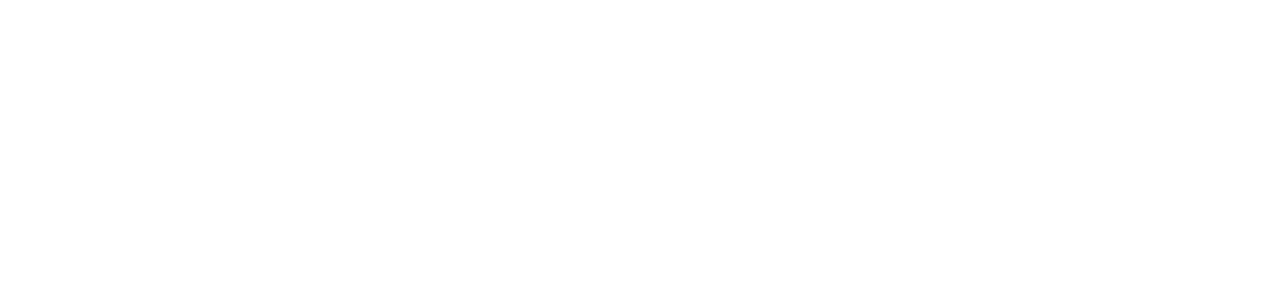
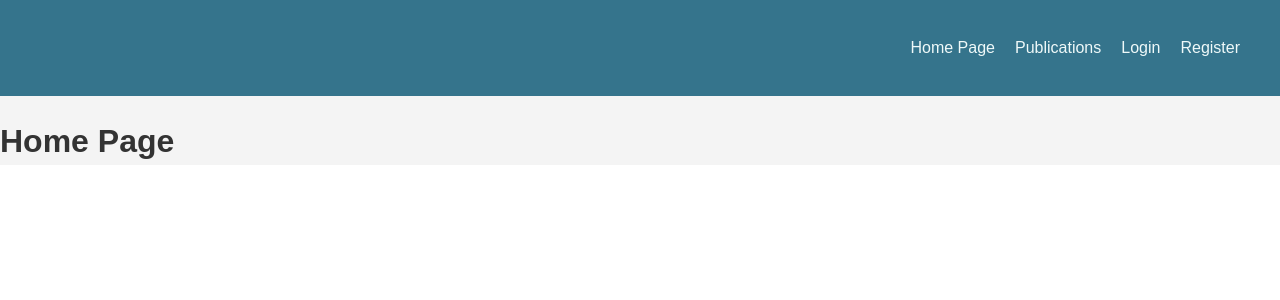
Before and after one commit to jdvsoto/TheProgrammerDiary-Front, a React (Vite) app in the folder FrontBlog/: page / in a window 1280 px wide. Before the commit this address had no page. Shown: the top 300 px of the page. Built offline with nearby package versions, Linux system fonts and the light colour scheme.

Commit message:
Home Page created

```diff
--- a/FrontBlog/src/components/Login.jsx
+++ b/FrontBlog/src/components/Login.jsx
@@ -1,5 +1,6 @@
 import { useState } from "react";
 import { Input } from "./Input";
+import { Link } from "react-router-dom";
 import {
     validateEmail,
     validatePassword,
@@ -65,6 +66,7 @@
 
     return (
         <article className="container-login">
+            <Link to="/" className="link">X</Link>
             <form onSubmit={handleLogin}>
                 <h1>Login</h1>
                 <Input
--- /dev/null
+++ b/FrontBlog/src/components/Navbar.jsx
@@ -0,0 +1,17 @@
+import React from 'react';
+import { Link } from 'react-router-dom';
+
+const Navbar = () => {
+    return (
+        <nav>
+            <ul>
+                <li><Link to="/">Home Page</Link></li>
+                <li><Link to="/publications">Publications</Link></li>
+                <li><Link to="/auth">Login</Link></li>
+                <li><Link to="/register">Register</Link></li>
+            </ul>
+        </nav>
+    );
+};
+
+export default Navbar;
--- a/FrontBlog/src/pages/auth/AuthPage.jsx
+++ b/FrontBlog/src/pages/auth/AuthPage.jsx
@@ -1,5 +1,6 @@
 import { useState } from "react";
 import { Login } from "../../components/Login";
+import { Link } from "react-router-dom";
 import './authPage.css';
 
 export const AuthPage = () => {
@@ -10,6 +11,8 @@
     };
 
     return (
-        <Login switchAuthHandler={handleAuthPageToggle} />
+        <div>
+            <Login switchAuthHandler={handleAuthPageToggle} />
+        </div>
     );
 };
--- a/FrontBlog/src/pages/auth/authPage.css
+++ b/FrontBlog/src/pages/auth/authPage.css
@@ -1,5 +1,6 @@
 .container-login {
     display: flex;
+    position: relative;
     justify-content: center;
     align-items: center;
     height: 100vh;
@@ -89,3 +90,20 @@
 .lbl-container {
     margin-bottom: 3%;
 }
+
+.container-login .link {
+    position: absolute;
+    right: 0;
+    top: 0;
+    color: #eff9f9;
+    background-color: rgb(189, 16, 16);
+    padding: 10px 20px;
+    text-decoration: none;
+    text-align: center;
+    border-radius: 0px 0px 0px 10px;
+    transition: background-color 0.3s ease;
+}
+
+.container-login .link:hover {
+    background-color: rgb(198, 40, 40);
+}
--- /dev/null
+++ b/FrontBlog/src/pages/homePage/HomePage.jsx
@@ -0,0 +1,11 @@
+import Navbar from "../../components/Navbar";
+import "./homePage.css";
+
+export const HomePage = () => {
+    return (
+        <div>
+            <Navbar />
+            <h1>Home Page</h1>
+        </div>
+    );
+};
--- /dev/null
+++ b/FrontBlog/src/pages/homePage/homePage.css
@@ -0,0 +1,24 @@
+nav {
+    display: flex;
+    justify-content: flex-end;
+    padding: 20px;
+    background-color: #35748c;
+}
+
+nav ul {
+    list-style: none;
+    display: flex;
+}
+
+nav ul li {
+    margin-right: 20px;
+}
+
+nav ul li a {
+    color: #eff9f9;
+    text-decoration: none;
+}
+
+nav ul li a:hover {
+    color: #ffffff;
+}
--- /dev/null
+++ b/FrontBlog/src/pages/homePage/index.js
@@ -0,0 +1 @@
+export { HomePage } from './HomePage';
```
Also changed, not shown: FrontBlog/src/routes.jsx (+3 -5 lines), 1 other file (tests, documents, lock files or other folders).
